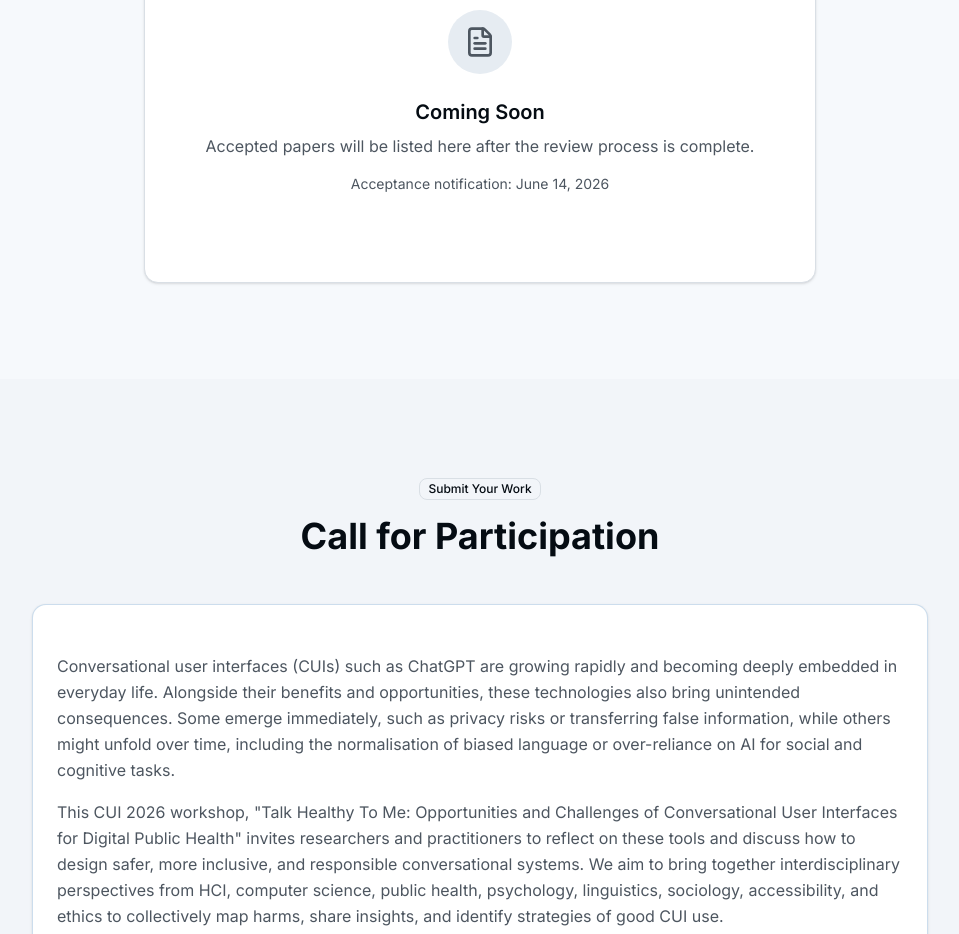
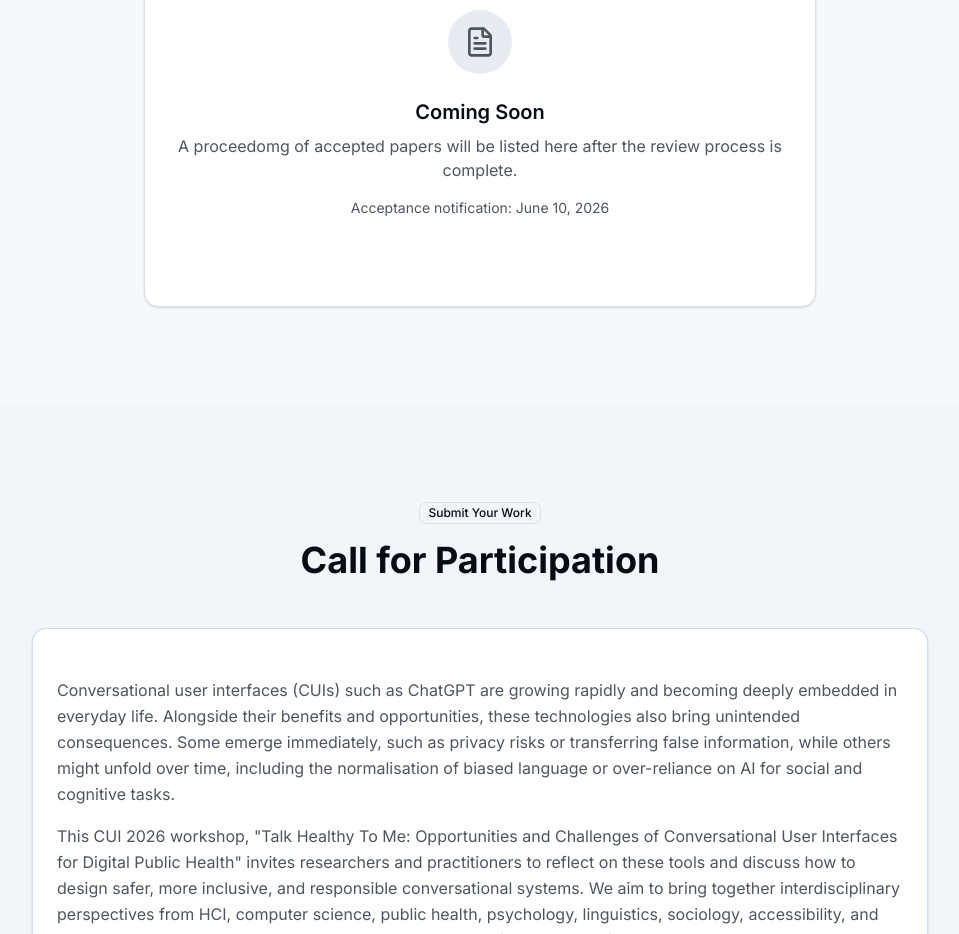
Before and after one commit to TalkHealthyToMe/TalkHealthyToMe.github.io, a Next.js app: page / in a window 1280 px wide. Shown: the part 5140-6074 px from the top of the page, without its empty margins (160-1119 px from the left). Built offline with nearby package versions, Linux system fonts and the light colour scheme.

Commit message:
add proceedings

```diff
--- a/components/accepted-papers-section.tsx
+++ b/components/accepted-papers-section.tsx
@@ -27,10 +27,10 @@ export function AcceptedPapersSection() {
               Coming Soon
             </h3>
             <p className="text-muted-foreground">
-              Accepted papers will be listed here after the review process is complete.
+              A proceedomg of accepted papers will be listed here after the review process is complete.
             </p>
             <p className="text-sm text-muted-foreground mt-4">
-              Acceptance notification: June 14, 2026
+              Acceptance notification: June 10, 2026
             </p>
           </CardContent>
         </Card>
```
